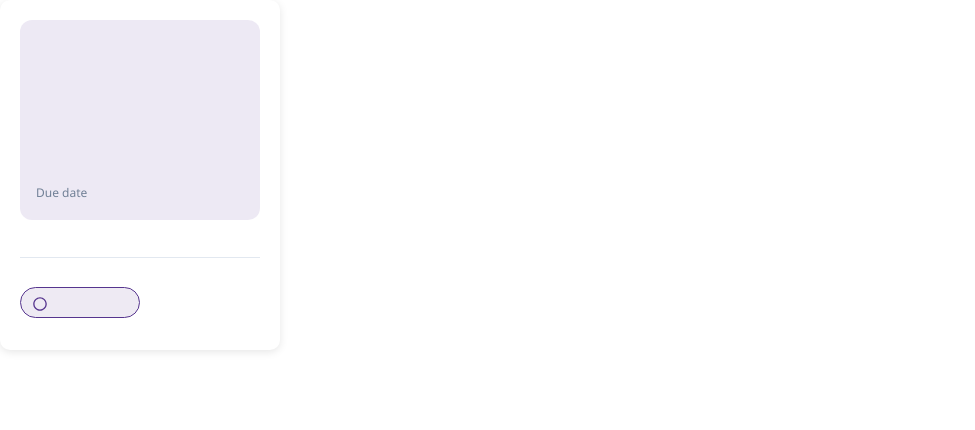
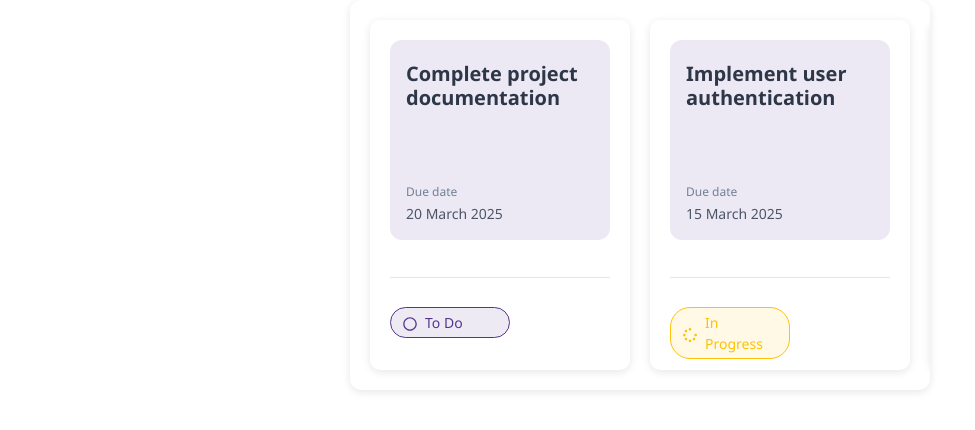
Before and after one commit to ScheduloTMS/task_management_FE, a React (Vite) app: page / in a window 1280 px wide. Shown: the top 430 px of the page, without its empty margins (0-975 px from the left). Built offline with nearby package versions, Linux system fonts and the light colour scheme; a web font is replaced by a local one.

Commit message:
Task Card Layout Added

```diff
--- a/src/App.jsx
+++ b/src/App.jsx
@@ -2,12 +2,12 @@ import React from 'react';
 //import LoginPage from "./pages/loginpage/LoginPage.jsx";
 //import Calendar from "./components/calendar/Calendar.jsx";
 //import User from "./components/user/User.jsx";
-import TaskCard from "./components/task-card/TaskCard.jsx";
+import TaskCardLayout from "./layouts/task-card-layout/TaskCardLayout.jsx";
 
 function App() {
   return (
     <header>
-      <TaskCard />
+      <TaskCardLayout />
     </header>
   );
 }
--- /dev/null
+++ b/src/layouts/task-card-layout/TaskCardLayout.css
@@ -0,0 +1,58 @@
+.task-cards-container {
+    width: 580px;
+    overflow-x: auto;
+    padding: 20px;
+    margin: 0 auto;
+    background: white;
+    border-radius: 12px;
+    box-shadow: 0 2px 8px rgba(0, 0, 0, 0.1);
+  }
+
+  .task-cards-scroll {
+    display: flex;
+    gap: 20px;
+    width: fit-content;
+    min-width: calc(100% - 40px);
+  }
+
+
+  .task-cards-container::-webkit-scrollbar {
+    height: 6px;
+  }
+
+  .task-cards-container::-webkit-scrollbar-track {
+    background: #f1f1f1;
+    border-radius: 10px;
+    margin: 0 20px;
+  }
+
+  .task-cards-container::-webkit-scrollbar-thumb {
+    background: rgba(94, 60, 154, 0.5);
+    border-radius: 10px;
+  }
+
+  .task-cards-container::-webkit-scrollbar-thumb:hover {
+    background: rgba(94, 60, 154, 0.7);
+  }
+
+
+  .task-cards-scroll .task-card {
+    width: 260px;
+    flex-shrink: 0;
+  }
+
+
+  @media (max-width: 480px) {
+    .task-cards-container {
+      width: 320px;
+      padding: 15px;
+    }
+
+    .task-cards-scroll {
+      gap: 15px;
+    }
+
+    .task-cards-scroll .task-card {
+      width: 240px;
+    }
+  }
--- /dev/null
+++ b/src/layouts/task-card-layout/TaskCardLayout.jsx
@@ -0,0 +1,32 @@
+import React from 'react';
+import TaskCard from '../../components/task-card/TaskCard';
+import './TaskCardLayout.css';
+
+const TaskCardLayout = () => {
+
+  const tasks = [
+    { id: 1, taskName: 'Complete project documentation', dueDate: '20 March 2025', status: 'To Do' },
+    { id: 2, taskName: 'Implement user authentication', dueDate: '15 March 2025', status: 'In Progress' },
+    { id: 3, taskName: 'Design landing page', dueDate: '10 March 2025', status: 'Completed' },
+    { id: 4, taskName: 'Fix critical bugs', dueDate: '5 March 2025', status: 'Overdue' },
+    { id: 5, taskName: 'Write unit tests', dueDate: '25 March 2025', status: 'To Do' },
+    { id: 6, taskName: 'Deploy to production', dueDate: '30 March 2025', status: 'In Progress' },
+  ];
+
+  return (
+    <div className="task-cards-container">
+      <div className="task-cards-scroll">
+        {tasks.map(task => (
+          <TaskCard
+            key={task.id}
+            taskName={task.taskName}
+            dueDate={task.dueDate}
+            status={task.status}
+          />
+        ))}
+      </div>
+    </div>
+  );
+};
+
+export default TaskCardLayout;
```
